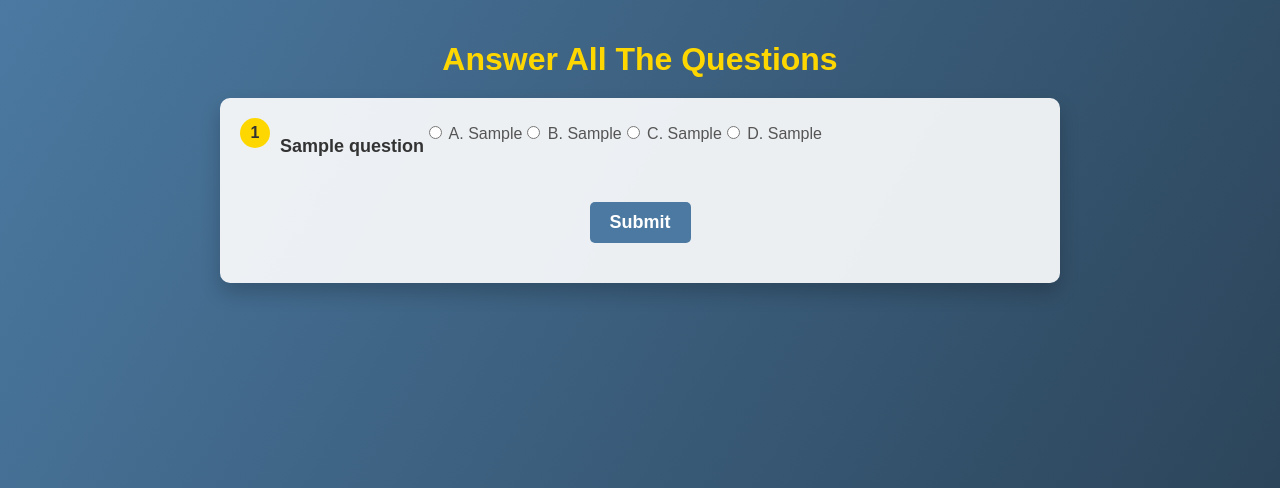
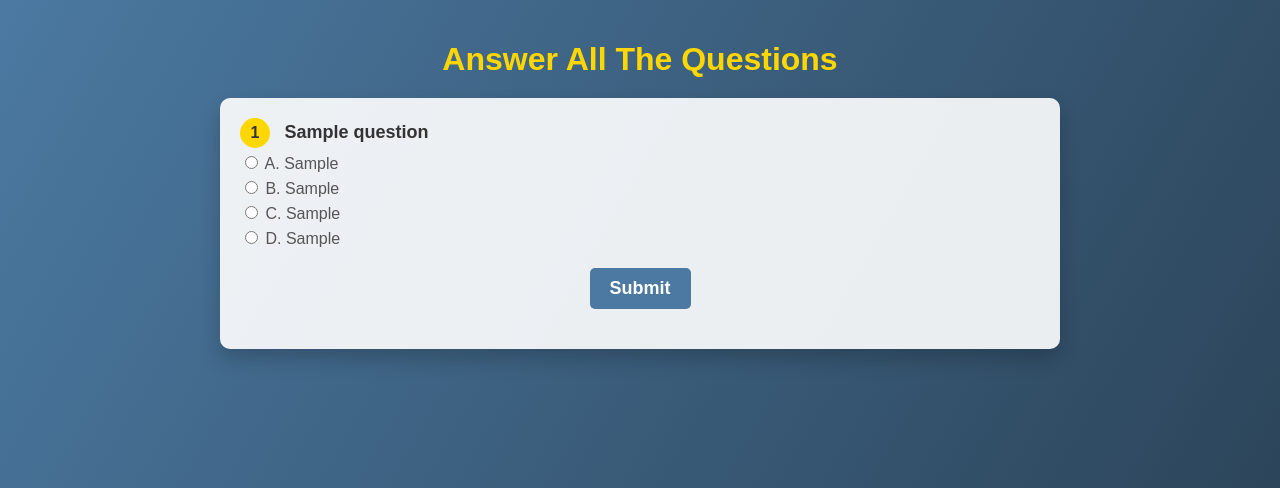
Before and after one commit to katikolakarthik/trailerror, a Flask app: template templates/questions.html in a window 1280 px wide. Shown: the top 488 px of the page. Run offline with Flask 3, Linux system fonts and the light colour scheme; the template is opened without the code that fills it: most values are stand-ins (such as "Sample title", 1, 10 or a date in 2020).

Commit message:
Update questions.html

```diff
--- a/templates/questions.html
+++ b/templates/questions.html
@@ -36,15 +36,30 @@
 
         form div {
             margin-bottom: 15px;
-            display: flex;
-            align-items: flex-start;
+        }
+
+        .question-container {
+            margin-bottom: 15px;
+        }
+
+        .question-number {
+            background: #FFD700;
+            color: #333;
+            border-radius: 50%;
+            width: 30px;
+            height: 30px;
+            display: inline-flex;
+            align-items: center;
+            justify-content: center;
+            font-weight: bold;
+            margin-right: 10px;
         }
 
         .question {
+            display: inline;
             font-size: 18px;
             font-weight: bold;
             color: #333;
-            margin-bottom: 10px;
         }
 
         form label {
@@ -71,40 +86,6 @@
         button:hover {
             background: #283E51;
         }
-
-        .alert {
-            color: #D8000C;
-            background-color: #FFBABA;
-            padding: 10px;
-            margin-bottom: 15px;
-            border-radius: 5px;
-            text-align: center;
-        }
-
-        .question-number {
-            background: #FFD700;
-            color: #333;
-            border-radius: 50%;
-            width: 30px;
-            height: 30px;
-            display: flex;
-            align-items: center;
-            justify-content: center;
-            font-weight: bold;
-            margin-right: 10px;
-            flex-shrink: 0;
-        }
-
-        .question-container {
-            display: flex;
-            flex-direction: row;
-            align-items: flex-start;
-        }
-
-        .question-text {
-            flex-grow: 1;
-        }
-
     </style>
 </head>
 <body>
@@ -113,13 +94,11 @@
         {% for question in questions %}
             <div class="question-container">
                 <span class="question-number">{{ loop.index }}</span>
-                <div class="question-text">
-                    <p class="question">{{ question['Question'] }}</p><br>
-                    <label><input type="radio" name="{{ question['Question'] }}" value="A"> A. {{ question['Option A'] }}</label><br>
-                    <label><input type="radio" name="{{ question['Question'] }}" value="B"> B. {{ question['Option B'] }}</label><br>
-                    <label><input type="radio" name="{{ question['Question'] }}" value="C"> C. {{ question['Option C'] }}</label><br>
-                    <label><input type="radio" name="{{ question['Question'] }}" value="D"> D. {{ question['Option D'] }}</label><br>
-                </div>
+                <span class="question">{{ question['Question'] }}</span>
+                <label><input type="radio" name="{{ question['Question'] }}" value="A"> A. {{ question['Option A'] }}</label>
+                <label><input type="radio" name="{{ question['Question'] }}" value="B"> B. {{ question['Option B'] }}</label>
+                <label><input type="radio" name="{{ question['Question'] }}" value="C"> C. {{ question['Option C'] }}</label>
+                <label><input type="radio" name="{{ question['Question'] }}" value="D"> D. {{ question['Option D'] }}</label>
             </div>
         {% endfor %}
         <button type="submit">Submit</button>
@@ -139,7 +118,7 @@
             });
 
             // Ensure every question has an answer
-            const unanswered = Array.from(form.querySelectorAll('p.question')).filter(q => !questions[q.textContent]);
+            const unanswered = Array.from(form.querySelectorAll('span.question')).filter(q => !questions[q.textContent]);
             if (unanswered.length > 0) {
                 alert('Please answer all the questions before submitting.');
                 return false;
```
